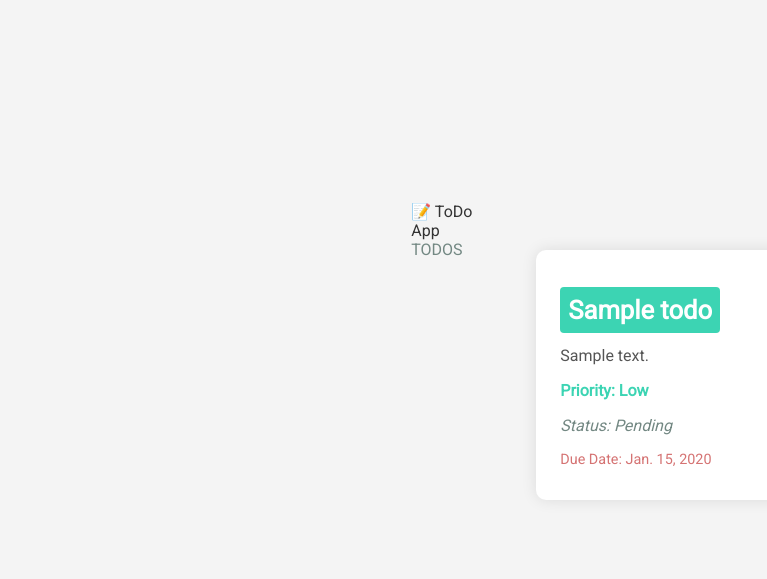
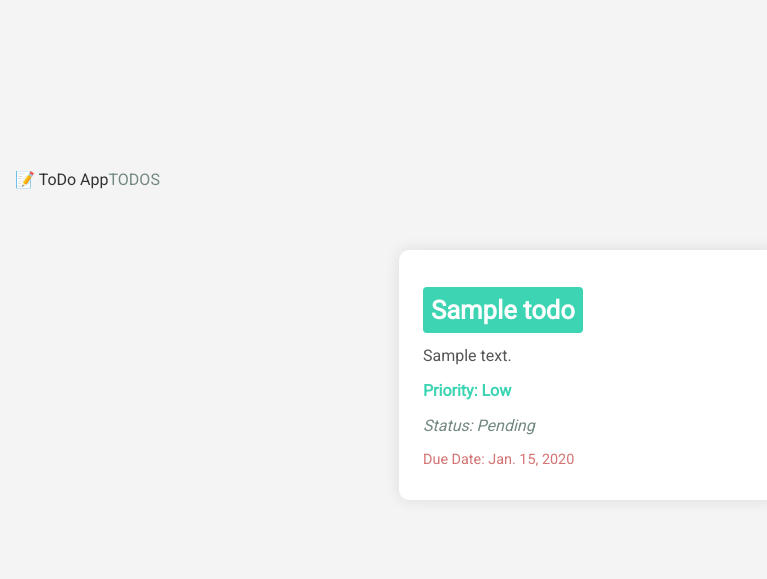
Before and after one commit to thedivloop/advanced-todo-list, a Django app: page /todos/ in a window 1280 px wide. Shown: the part 85-664 px from the top of the page, without its empty margins (0-767 px from the left). Run offline with Django 5.2, Linux system fonts and the light colour scheme; a user stored in the database is signed in; tables that the repository leaves empty hold one stand-in row (values such as "Sample post").

Commit message:
updated templates

```diff
--- a/templates/partials/navbar.html
+++ b/templates/partials/navbar.html
@@ -1,9 +1,9 @@
-<aside class="w-64 h-screen bg-gray-800 text-white fixed">
-  <div class="p-4 text-lg font-bold border-b border-gray-700">
+<aside style="display: flex; width: 10rem; position:fixed; height:screen;">
+  <div>
     📝 ToDo App
   </div>
-  <nav class="p-4 space-y-2">
-    <a href="#" class="block px-3 py-2 rounded hover:bg-gray-700">
+  <nav >
+    <a href="#">
       TODOS
     </a>
     <!-- <a href="#" class="block px-3 py-2 rounded hover:bg-gray-700">
--- a/todos/static/todos/css/styles.css
+++ b/todos/static/todos/css/styles.css
@@ -98,7 +98,7 @@ a {
 
 main {
     margin-top: 120px;
-    display: flex;
+    /* margin-left: 10rem; */
     justify-content: center;
     align-items: center;
     width: 100%;
--- a/todos/templates/todos/delete.html
+++ b/todos/templates/todos/delete.html
@@ -1,4 +1,4 @@
-{% extends 'todos/base_public.html' %}
+{% extends 'todos/layout.html' %}
 {% block title %}Delete Todo{% endblock %}
 
 {% block content %}
--- a/todos/templates/todos/detail.html
+++ b/todos/templates/todos/detail.html
@@ -1,4 +1,4 @@
-{% extends 'todos/base_public.html' %}
+{% extends 'todos/layout.html' %}
 {% block title %}Detailed View{% endblock %}
 {% block head %}
 <link href="https://fonts.googleapis.com/css2?family=Roboto&display=swap" rel="stylesheet">
--- a/todos/templates/todos/index.html
+++ b/todos/templates/todos/index.html
@@ -16,11 +16,18 @@
   }
 
   .main-container-index {
+    margin-left: 10rem;
+    /* max-width: 1200px; */
+    width: 100%;
+    margin-left: 10rem;
+    padding: 2rem;
+  }
+
+  .todo-dashboard {
     display: flex;
     flex-direction: column;
-    max-width: 1200px;
-    width: 80%;
-    margin: 0 auto;
+    /* max-width: 1200px; */
+    margin-left: 10rem;
     padding: 2rem;
   }
 
@@ -103,6 +110,7 @@
   {% include "partials/navbar.html" %}
 
   <div class="main-container-index" >
+    <div class="todo-dashboard">
       <ul class="todo-list">
         {% for todo in todos %}
         <li class="todo-card">
@@ -116,4 +124,5 @@
       </ul>
     </div>
   </div>
+</div>
 {% endblock %}
```
Also changed, not shown: users/templates/users/unused-index.html (renamed from users/templates/users/index.html). Lines whose indentation alone changed are shown as unchanged.
